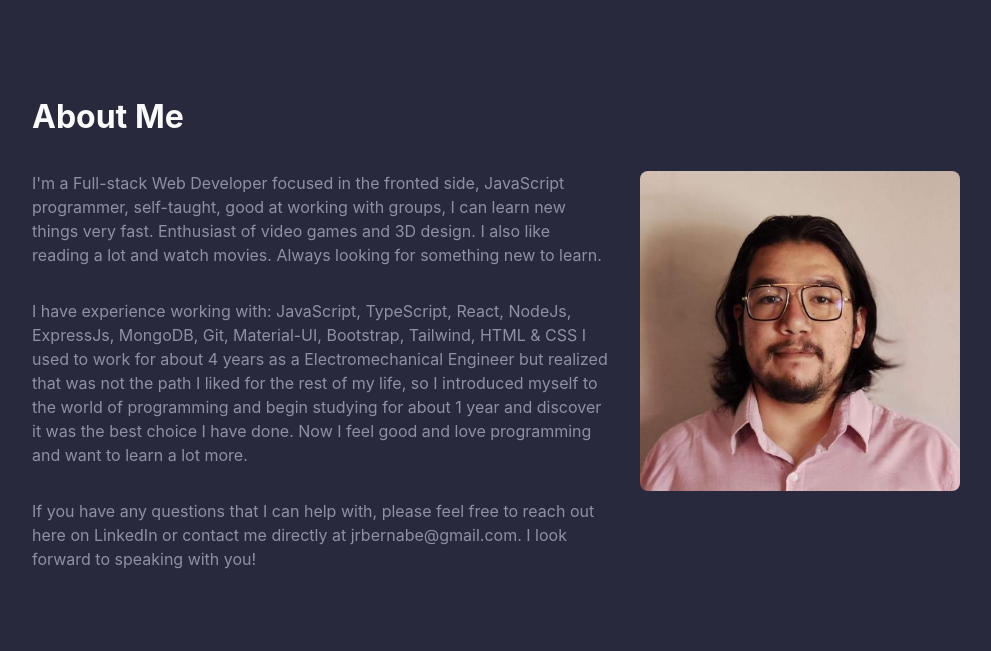
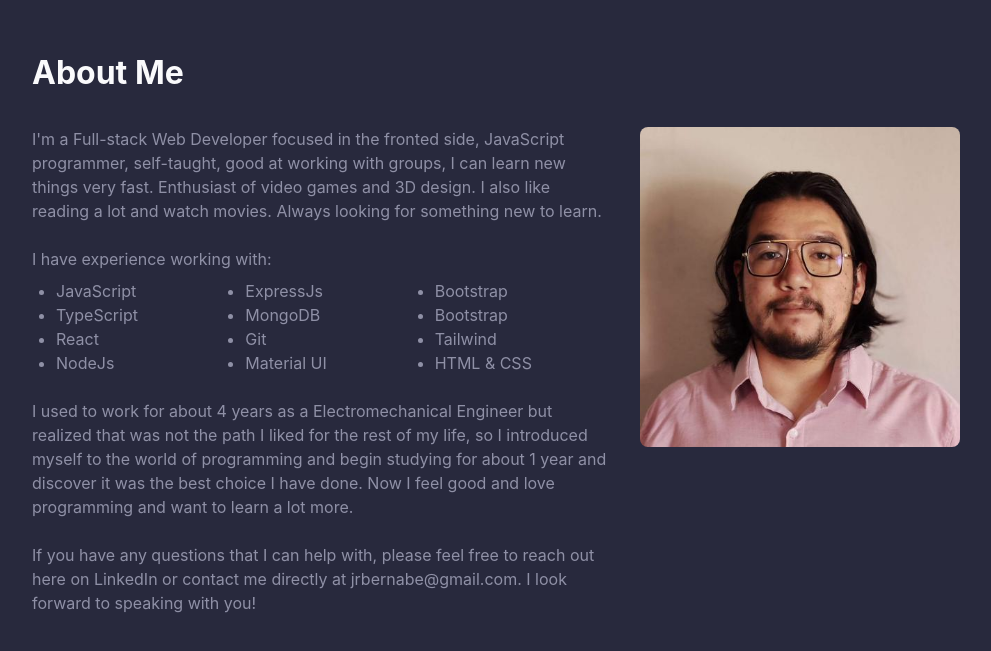
Before and after one commit to Jos017/portfolio-jose-rios, a React (Vite) app: page / in a window 1280 px wide. Shown: the part 867-1518 px from the top of the page, without its empty margins (144-1135 px from the left). Built offline with nearby package versions, Linux system fonts and the light colour scheme.

Commit message:
Add list for programming technologies in about me

```diff
--- a/src/pages/About.tsx
+++ b/src/pages/About.tsx
@@ -6,7 +6,7 @@ const About = () => {
       <div className="flex flex-col gap-8">
         <h2>About Me</h2>
         <div className="flex h-full w-full flex-wrap justify-center gap-8">
-          <div className="flex max-w-xl flex-col gap-8">
+          <div className="flex max-w-xl flex-col gap-6">
             <p>
               I'm a Full-stack Web Developer focused in the fronted side,
               JavaScript programmer, self-taught, good at working with groups, I
@@ -14,15 +14,30 @@ const About = () => {
               design. I also like reading a lot and watch movies. Always looking
               for something new to learn.
             </p>
+            <div className="flex flex-col gap-2">
+              <p>I have experience working with:</p>
+              <ul className="ps-6 list-disc columns-2 sm:columns-3">
+                <li>JavaScript</li>
+                <li>TypeScript</li>
+                <li>React</li>
+                <li>NodeJs</li>
+                <li>ExpressJs</li>
+                <li>MongoDB</li>
+                <li>Git</li>
+                <li>Material UI</li>
+                <li>Bootstrap</li>
+                <li>Bootstrap</li>
+                <li>Tailwind</li>
+                <li>HTML & CSS</li>
+              </ul>
+            </div>
             <p>
-              I have experience working with: JavaScript, TypeScript, React,
-              NodeJs, ExpressJs, MongoDB, Git, Material-UI, Bootstrap, Tailwind,
-              HTML & CSS I used to work for about 4 years as a Electromechanical
-              Engineer but realized that was not the path I liked for the rest
-              of my life, so I introduced myself to the world of programming and
-              begin studying for about 1 year and discover it was the best
-              choice I have done. Now I feel good and love programming and want
-              to learn a lot more.
+              I used to work for about 4 years as a Electromechanical Engineer
+              but realized that was not the path I liked for the rest of my
+              life, so I introduced myself to the world of programming and begin
+              studying for about 1 year and discover it was the best choice I
+              have done. Now I feel good and love programming and want to learn
+              a lot more.
             </p>
             <p>
               If you have any questions that I can help with, please feel free
@@ -30,7 +45,7 @@ const About = () => {
               jrbernabe@gmail.com. I look forward to speaking with you!
             </p>
           </div>
-          <div className="max-w-xs h-fit rounded-lg overflow-hidden">
+          <div className="h-fit max-w-xs overflow-hidden rounded-lg">
             <img
               className="h-full w-full object-contain object-top"
               src={profilePic}
```
